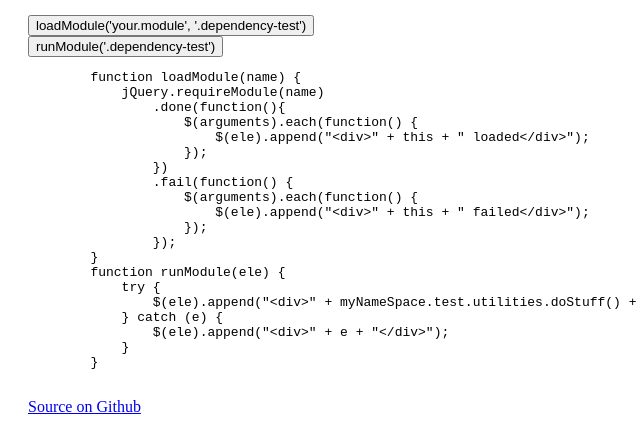
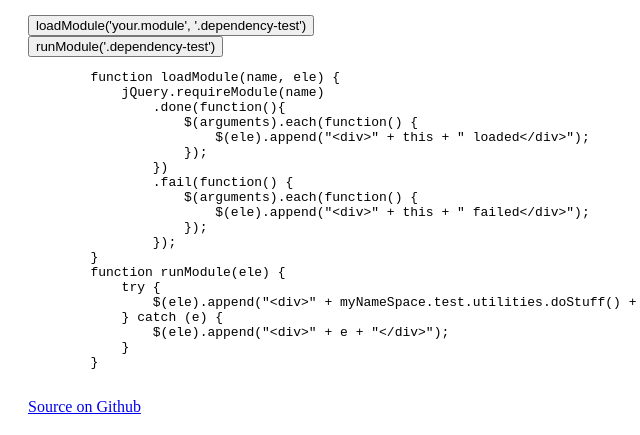
Before and after one commit to itechnology/requireModule, a plain HTML site: page index.html in a window 1280 px wide. Shown: the part 497-932 px from the top of the page, 252-892 px from the left. Drawn offline with nearby package versions, Linux system fonts and the light colour scheme.

Commit message:
Pretty much functional now

```diff
--- a/index.html
+++ b/index.html
@@ -60,7 +60,7 @@
         <button onclick="runModule('.dependency-test')">runModule('.dependency-test')</button>
 
         <pre>
-        function loadModule(name) {
+        function loadModule(name, ele) {
             jQuery.requireModule(name)
                 .done(function(){
                     $(arguments).each(function() {
```
